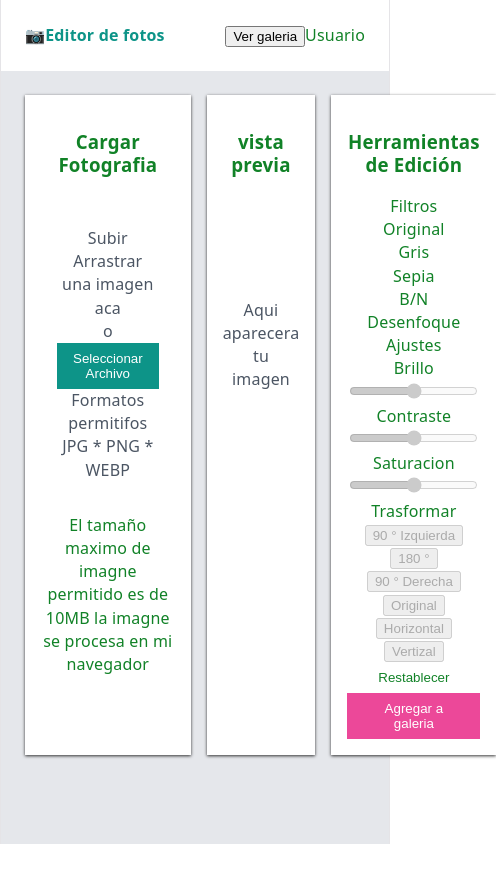
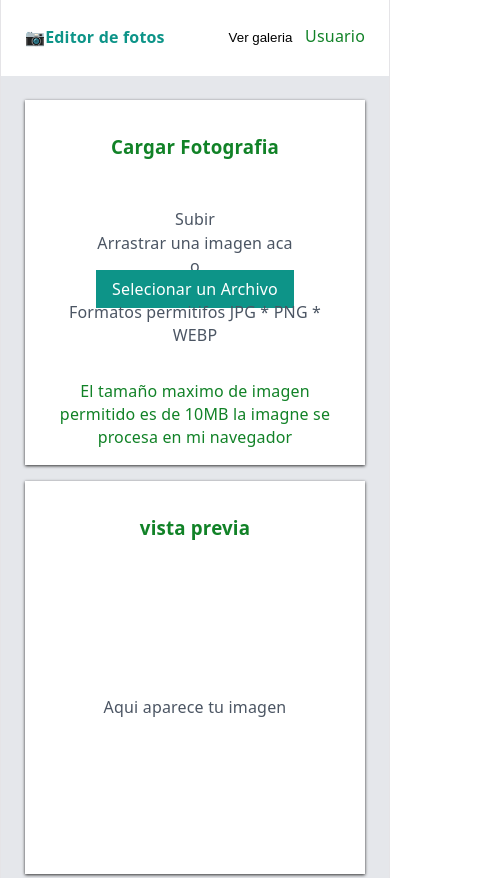
Before and after one commit to AngelT-M/claseImagen-, a React (Vite) app: page / in a window 390 px wide. Shown: the top 878 px of the page, 496 px wide, since content can reach past the window. Before the commit the page ends 844 px from the top, so only its background shows below. Built offline with nearby package versions, Linux system fonts and the light colour scheme.

Commit message:
actualizacion de archivos

```diff
--- a/src/App.css
+++ b/src/App.css
@@ -1,5 +1,3 @@
-
-
 .app-header{
   display: flex;
   justify-content: space-between;
@@ -82,3 +80,67 @@
   border-radius: var(--radio-borde);
   cursor: pointer;
 }
+
+.btn-ghost{
+  background: transparent;
+  border: 1px solid var(--color-bordes);
+  padding: 0.4rem 0.8rem;
+  border-radius: var(--radio-borde);
+  cursor: pointer;
+  color: black;
+}
+
+.grupo{
+  margin-bottom: 1.25rem;
+}
+.grupo-titulo{
+  font-weight: 600;
+  font-size: 0.85rem;
+  color: var(--color-texto-secundario);
+  margin-bottom: 0.5rem;
+}
+.filtro-grid{
+  display: grid;
+  grid-template-columns: repeat(3, 1fr);
+  gap: 0.5rem;
+}
+.filtro-item{
+  border: 1px solid var(--color-bordes);
+  border-radius: var(--radio-borde);
+  padding: 0.5rem;
+  text-align: center;
+  font-size: 0.8rem;
+}
+
+.botones-trasformar{
+  display: flex;
+  gap: 0.5rem;
+  margin-top: 0.5rem;
+  flex-wrap: wrap;
+}
+.acciones-finales{
+  display: flex;
+  gap: 0.5rem;
+}
+@media(max-width: 900px){
+  .editor-layout{
+    grid-template-columns: 1fr;
+  }
+}
+
+
+
+.dropzone-activo{
+  border-color: var(--color-primario);
+  background: rgba(13, 148, 136, 0.05);
+}
+.canva-editor{
+  max-width: 100%;
+  max-height: 100%;
+  border-radius: var(--radio-borde);
+}
+.error-msg{
+  color: #ef4444;
+  font-size: 0.85rem;
+  margin-top: 0.5rem;
+}
--- a/src/App.jsx
+++ b/src/App.jsx
@@ -1,5 +1,5 @@
-
-
+import { useState } from 'react'
+import './assets/styles/variables.css'
 import './App.css'
 import Header from './assets/components/Header'
 import CargarFotografia from './assets/components/CargarFotografia'
@@ -7,16 +7,16 @@ import VistaPrevia from './assets/components/VistaPrevia'
 import HerramientasEdicion from './assets/components/HerramientasEdicion'
 
 function App() {
+  const[imagenOriginal, setImagenOriginal] = useState(null);
 
   return (
     <div className='app '>
         <Header/>
-        <div className='editor-layout'>
-        <CargarFotografia/>
-         <VistaPrevia/>
+        <main className='editor-layout'>
+        <CargarFotografia onImagenCargada={setImagenOriginal} />
+         <VistaPrevia imagenOriginal={imagenOriginal} />
         <HerramientasEdicion/>
-
-        </div>
+        </main>
     </div>
   )
 }
--- a/src/assets/components/CargarFotografia.jsx
+++ b/src/assets/components/CargarFotografia.jsx
@@ -1,20 +1,93 @@
-export default function CargarFotografia(){
+import { useState } from "react";
+
+const FORMATOS_PERMITIDOS = ['image/jpeg','image/jpg', 'image/pgn','image/webp'];
+const TAMANO_MAXIMO_MB = 10;
+
+function validadArchivo(Archivo){
+    if (FORMATOS_PERMITIDOS.includes(Archivo.type)) {
+        return 'Formato no permitido, Debe ser JPG, PNG o WEBP';
+    }
+    const tamanoMB = Archivo.size / (1024^1014);
+
+    if (tamanoMB> TAMANO_MAXIMO_MB) {
+        return `El Archivo pesa ${tamanoMB} el peso maximo de ser ${TAMANO_MAXIMO_MB}`;
+    }
+    return null;
+}
+
+
+export default function CargarFotografia({onImagenCargada}){
+
+    const [error,setError] = useState('');
+    const [arrastrando, setArrastrando] = useState(false);
+
+    function procesarArchivo(Archivo){
+        const mensajeError = validadArchivo(Archivo)
+        if (mensajeError) {
+            setError(mensajeError)
+            return;
+        }
+        setError('');
+
+
+        const lector = new FileReader();
+        lector.onload = ()=>{
+            onImagenCargada(lector.result);
+        };
+        lector.readAsDataURL(Archivo);
+    }
+
+    /* Funciones para manejar el Archivo de imagen */
+    function manejarSeleccion(evento){
+        const Archivo = evento.target.files[0];
+        if(Archivo) procesarArchivo(Archivo);
+    }
+
+    function manerDrop(evento){
+        evento.preventDefault();
+        setArrastrando(false);
+        const Archivo = evento.dataTrasfer.file[0];
+        if(Archivo) procesarArchivo(Archivo);
+    }
+
+    function manejarDragOver(evento){
+        evento.preventDefault();
+        setArrastrando(true);
+    }
+
+    function manejarDragLeave(){
+        setArrastrando(false);
+    }
 
     return(
         <section className="panel">
             <h3>Cargar Fotografia</h3>
-            <div className="dropzone">
+            <div
+            className={`dropzone ${arrastrando ? 'dropzone-activo':""}`}
+            onDrop={manerDrop}
+            onDragOver={manejarDragOver}
+            onDragLeave={manejarDragLeave}
+            >
                 <p className="">Subir</p>
                 <p>Arrastrar una imagen aca</p>
                 <p>o</p>
-                <button className="btn-primario">Seleccionar Archivo</button>
+                <label  className="btn-primario">
+                    Selecionar un Archivo
+                    <input
+                        type="file"
+                        accept="image/*"
+                        onChange={manejarSeleccion}
+                        style={{display: 'none'}}
+                    />
+                </label>
                 <p className="hint">Formatos permitifos JPG * PNG * WEBP</p>
             </div>
+            {error && <p className="error-msg">{error}</p>}
+
             <p className="hint-small">
-                El tamaño maximo de imagne permitido es de 10MB
+                El tamaño maximo de imagen permitido es de 10MB
                 la imagne se procesa en mi navegador
             </p>
-
         </section>
 
 
--- a/src/assets/components/VistaPrevia.jsx
+++ b/src/assets/components/VistaPrevia.jsx
@@ -1,10 +1,33 @@
-export default function VistaPrevia(){
+import { useEffect, useRef } from "react";
+
+export default function VistaPrevia({imagenOriginal}){
+    const canvasRef = useRef(null);
+
+    useEffect(() => {
+        if(!imagenOriginal)return;
+
+        const canvas = canvasRef.current;
+        const ctx = canvas.getContext('2d');
+        const img = new Image();
+
+        img.onload = ()=>{
+            canvas.witdth = img.width;
+            canvas.height = img.height;
+            ctx.drawImage(img, 0,0);
+        }
+        img.src = imagenOriginal;
+    }), [imagenOriginal];
+
 
     return(
         <section className="panel">
             <h3>vista previa</h3>
             <div className="vista-previa-area">
-                <p className="placeholder">Aqui aparecera tu imagen</p>
+                {imagenOriginal ? (
+                    <canvas ref={canvasRef} className="canvas-editor"></canvas>
+                ):(
+                    <p className="placeholder">Aqui aparece tu imagen</p>
+                )}
             </div>
 
         </section>
```
